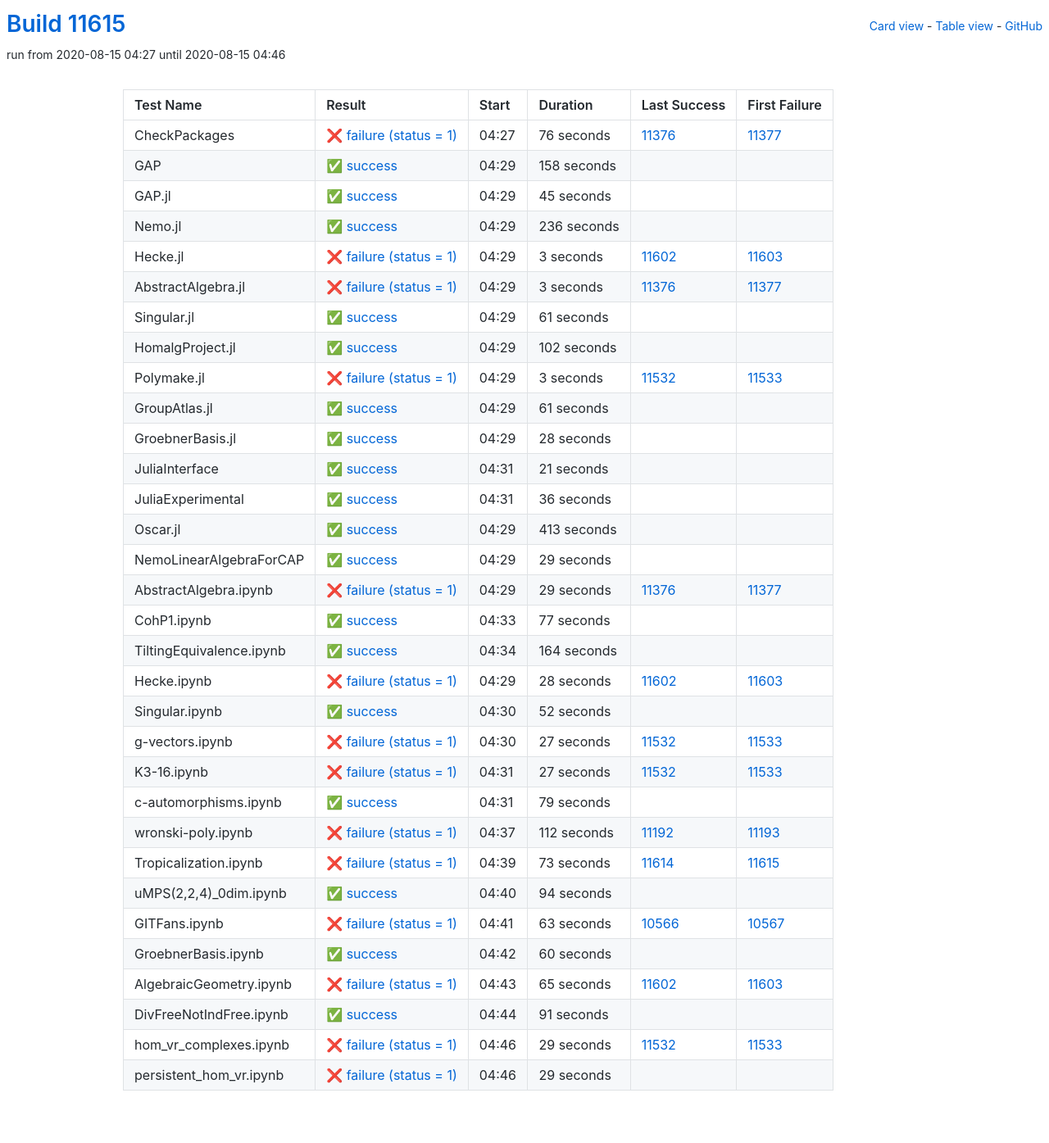
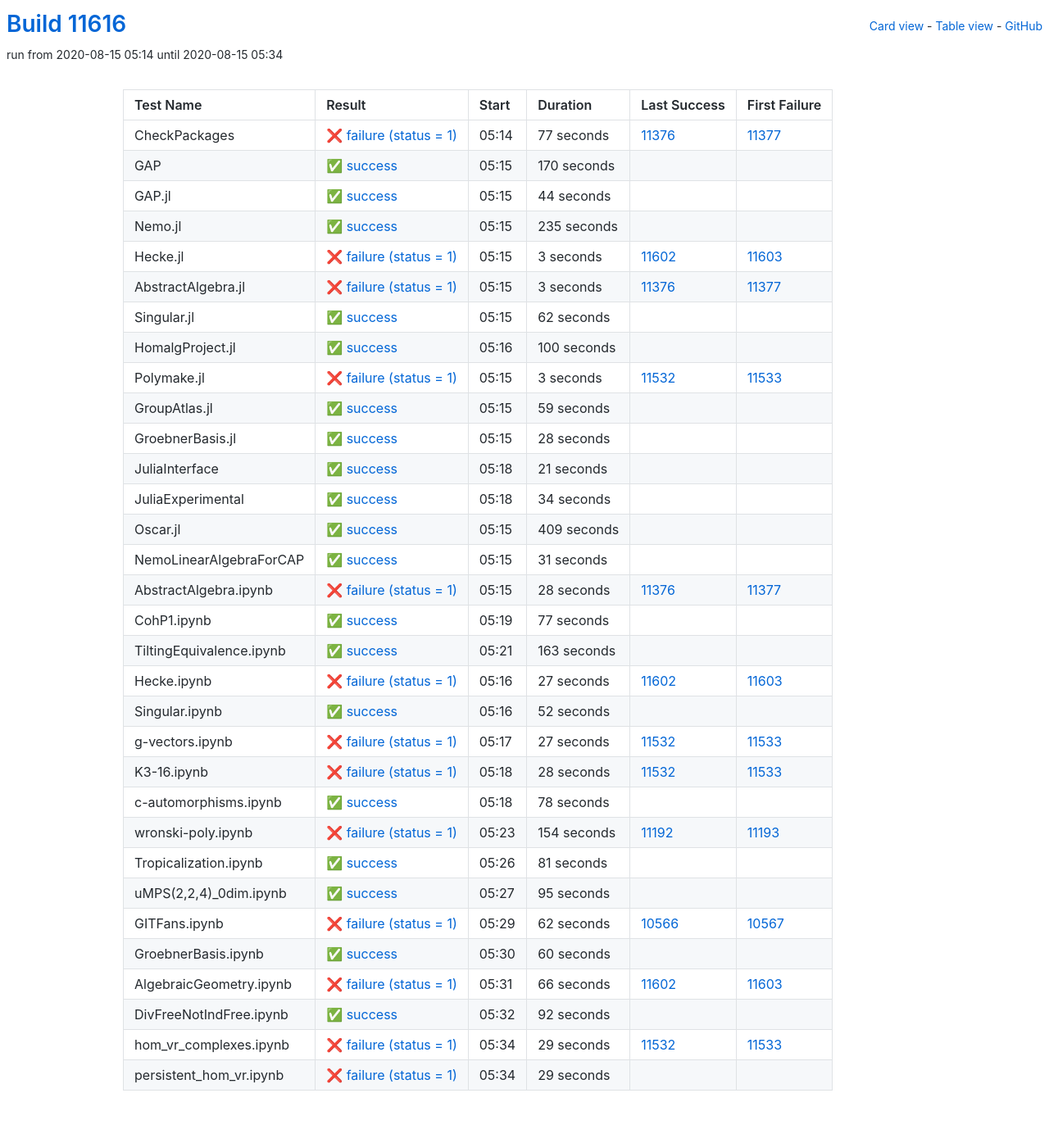
Before and after one commit to oscar-system/oscar-ci-status, a Jekyll site: the page built from table.html, in a window 1280 px wide. Shown: the whole page at 82% size. Built offline with Jekyll 4.4.1, drawn with Linux system fonts in a browser that asks for light colours.

Commit message:
Build #11616

```diff
--- a/_data/ci.yml
+++ b/_data/ci.yml
@@ -1,6 +1,6 @@
 ---
-build: 11615
-build_url: https://oscarci.mathematik.uni-kl.de/job/oscar/11615/
+build: 11616
+build_url: https://oscarci.mathematik.uni-kl.de/job/oscar/11616/
 job: oscar
 organization: oscar-system
 repo: oscar-ci-status
@@ -8,56 +8,56 @@
 tests:
 - name: CheckPackages
   id: checkpackages
-  log: https://oscarci.mathematik.uni-kl.de/job/oscar/11615/artifact/logs/build-11615/CheckPackages.log
-  start: 2020-08-15 04:27
+  log: https://oscarci.mathematik.uni-kl.de/job/oscar/11616/artifact/logs/build-11616/CheckPackages.log
+  start: 2020-08-15 05:14
   success: false
   exitcode: 1
   status: failure
-  duration: 76
+  duration: 77
   last_success: 11376
   last_success_url: https://oscarci.mathematik.uni-kl.de/job/oscar/11376/
   first_failure: 11377
   first_failure_url: https://oscarci.mathematik.uni-kl.de/job/oscar/11377/
 - name: GAP
   id: gap
-  log: https://oscarci.mathematik.uni-kl.de/job/oscar/11615/artifact/logs/build-11615/GAP.log
-  start: 2020-08-15 04:29
+  log: https://oscarci.mathematik.uni-kl.de/job/oscar/11616/artifact/logs/build-11616/GAP.log
+  start: 2020-08-15 05:15
   success: true
   exitcode: 0
   status: success
-  duration: 158
+  duration: 170
   last_success: false
   last_success_url:
   first_failure: false
   first_failure_url:
 - name: GAP.jl
   id: gap-jl
-  log: https://oscarci.mathematik.uni-kl.de/job/oscar/11615/artifact/logs/build-11615/GAP.jl.log
-  start: 2020-08-15 04:29
+  log: https://oscarci.mathematik.uni-kl.de/job/oscar/11616/artifact/logs/build-11616/GAP.jl.log
+  start: 2020-08-15 05:15
   success: true
   exitcode: 0
   status: success
-  duration: 45
+  duration: 44
   last_success: false
   last_success_url:
   first_failure: false
   first_failure_url:
 - name: Nemo.jl
   id: nemo-jl
-  log: https://oscarci.mathematik.uni-kl.de/job/oscar/11615/artifact/logs/build-11615/Nemo.jl.log
-  start: 2020-08-15 04:29
+  log: https://oscarci.mathematik.uni-kl.de/job/oscar/11616/artifact/logs/build-11616/Nemo.jl.log
+  start: 2020-08-15 05:15
   success: true
   exitcode: 0
   status: success
-  duration: 236
+  duration: 235
   last_success: false
   last_success_url:
   first_failure: false
   first_failure_url:
 - name: Hecke.jl
   id: hecke-jl
-  log: https://oscarci.mathematik.uni-kl.de/job/oscar/11615/artifact/logs/build-11615/Hecke.jl.log
-  start: 2020-08-15 04:29
+  log: https://oscarci.mathematik.uni-kl.de/job/oscar/11616/artifact/logs/build-11616/Hecke.jl.log
+  start: 2020-08-15 05:15
   success: false
   exitcode: 1
   status: failure
@@ -68,8 +68,8 @@
   first_failure_url: https://oscarci.mathematik.uni-kl.de/job/oscar/11603/
 - name: AbstractAlgebra.jl
   id: abstractalgebra-jl
-  log: https://oscarci.mathematik.uni-kl.de/job/oscar/11615/artifact/logs/build-11615/AbstractAlgebra.jl.log
-  start: 2020-08-15 04:29
+  log: https://oscarci.mathematik.uni-kl.de/job/oscar/11616/artifact/logs/build-11616/AbstractAlgebra.jl.log
+  start: 2020-08-15 05:15
   success: false
   exitcode: 1
   status: failure
@@ -80,32 +80,32 @@
   first_failure_url: https://oscarci.mathematik.uni-kl.de/job/oscar/11377/
 - name: Singular.jl
   id: singular-jl
-  log: https://oscarci.mathematik.uni-kl.de/job/oscar/11615/artifact/logs/build-11615/Singular.jl.log
-  start: 2020-08-15 04:29
+  log: https://oscarci.mathematik.uni-kl.de/job/oscar/11616/artifact/logs/build-11616/Singular.jl.log
+  start: 2020-08-15 05:15
   success: true
   exitcode: 0
   status: success
-  duration: 61
+  duration: 62
   last_success: false
   last_success_url:
   first_failure: false
   first_failure_url:
 - name: HomalgProject.jl
   id: homalgproject-jl
-  log: https://oscarci.mathematik.uni-kl.de/job/oscar/11615/artifact/logs/build-11615/HomalgProject.jl.log
-  start: 2020-08-15 04:29
+  log: https://oscarci.mathematik.uni-kl.de/job/oscar/11616/artifact/logs/build-11616/HomalgProject.jl.log
+  start: 2020-08-15 05:16
   success: true
   exitcode: 0
   status: success
-  duration: 102
+  duration: 100
   last_success: false
   last_success_url:
   first_failure: false
   first_failure_url:
 - name: Polymake.jl
   id: polymake-jl
-  log: https://oscarci.mathematik.uni-kl.de/job/oscar/11615/artifact/logs/build-11615/Polymake.jl.log
-  start: 2020-08-15 04:29
+  log: https://oscarci.mathematik.uni-kl.de/job/oscar/11616/artifact/logs/build-11616/Polymake.jl.log
+  start: 2020-08-15 05:15
   success: false
   exitcode: 1
   status: failure
@@ -116,20 +116,20 @@
   first_failure_url: https://oscarci.mathematik.uni-kl.de/job/oscar/11533/
 - name: GroupAtlas.jl
   id: groupatlas-jl
-  log: https://oscarci.mathematik.uni-kl.de/job/oscar/11615/artifact/logs/build-11615/GroupAtlas.jl.log
-  start: 2020-08-15 04:29
+  log: https://oscarci.mathematik.uni-kl.de/job/oscar/11616/artifact/logs/build-11616/GroupAtlas.jl.log
+  start: 2020-08-15 05:15
   success: true
   exitcode: 0
   status: success
-  duration: 61
+  duration: 59
   last_success: false
   last_success_url:
   first_failure: false
   first_failure_url:
 - name: GroebnerBasis.jl
   id: groebnerbasis-jl
-  log: https://oscarci.mathematik.uni-kl.de/job/oscar/11615/artifact/logs/build-11615/GroebnerBasis.jl.log
-  start: 2020-08-15 04:29
+  log: https://oscarci.mathematik.uni-kl.de/job/oscar/11616/artifact/logs/build-11616/GroebnerBasis.jl.log
+  start: 2020-08-15 05:15
   success: true
   exitcode: 0
   status: success
@@ -140,8 +140,8 @@
   first_failure_url:
 - name: JuliaInterface
   id: juliainterface
-  log: https://oscarci.mathematik.uni-kl.de/job/oscar/11615/artifact/logs/build-11615/JuliaInterface.log
-  start: 2020-08-15 04:31
+  log: https://oscarci.mathematik.uni-kl.de/job/oscar/11616/artifact/logs/build-11616/JuliaInterface.log
+  start: 2020-08-15 05:18
   success: true
   exitcode: 0
   status: success
@@ -152,56 +152,56 @@
   first_failure_url:
 - name: JuliaExperimental
   id: juliaexperimental
-  log: https://oscarci.mathematik.uni-kl.de/job/oscar/11615/artifact/logs/build-11615/JuliaExperimental.log
-  start: 2020-08-15 04:31
+  log: https://oscarci.mathematik.uni-kl.de/job/oscar/11616/artifact/logs/build-11616/JuliaExperimental.log
+  start: 2020-08-15 05:18
   success: true
   exitcode: 0
   status: success
-  duration: 36
+  duration: 34
   last_success: false
   last_success_url:
   first_failure: false
   first_failure_url:
 - name: Oscar.jl
   id: oscar-jl
-  log: https://oscarci.mathematik.uni-kl.de/job/oscar/11615/artifact/logs/build-11615/Oscar.jl.log
-  start: 2020-08-15 04:29
+  log: https://oscarci.mathematik.uni-kl.de/job/oscar/11616/artifact/logs/build-11616/Oscar.jl.log
+  start: 2020-08-15 05:15
   success: true
   exitcode: 0
   status: success
-  duration: 413
+  duration: 409
   last_success: false
   last_success_url:
   first_failure: false
   first_failure_url:
 - name: NemoLinearAlgebraForCAP
   id: nemolinearalgebraforcap
-  log: https://oscarci.mathematik.uni-kl.de/job/oscar/11615/artifact/logs/build-11615/NemoLinearAlgebraForCAP.log
-  start: 2020-08-15 04:29
+  log: https://oscarci.mathematik.uni-kl.de/job/oscar/11616/artifact/logs/build-11616/NemoLinearAlgebraForCAP.log
+  start: 2020-08-15 05:15
   success: true
   exitcode: 0
   status: success
-  duration: 29
+  duration: 31
   last_success: false
   last_success_url:
   first_failure: false
   first_failure_url:
 - name: AbstractAlgebra.ipynb
   id: abstractalgebra-ipynb
-  log: https://oscarci.mathematik.uni-kl.de/job/oscar/11615/artifact/logs/build-11615/AbstractAlgebra.ipynb.log
-  start: 2020-08-15 04:29
+  log: https://oscarci.mathematik.uni-kl.de/job/oscar/11616/artifact/logs/build-11616/AbstractAlgebra.ipynb.log
+  start: 2020-08-15 05:15
   success: false
   exitcode: 1
   status: failure
-  duration: 29
+  duration: 28
   last_success: 11376
   last_success_url: https://oscarci.mathematik.uni-kl.de/job/oscar/11376/
   first_failure: 11377
   first_failure_url: https://oscarci.mathematik.uni-kl.de/job/oscar/11377/
 - name: CohP1.ipynb
   id: cohp1-ipynb
-  log: https://oscarci.mathematik.uni-kl.de/job/oscar/11615/artifact/logs/build-11615/CohP1.ipynb.log
-  start: 2020-08-15 04:33
+  log: https://oscarci.mathematik.uni-kl.de/job/oscar/11616/artifact/logs/build-11616/CohP1.ipynb.log
+  start: 2020-08-15 05:19
   success: true
   exitcode: 0
   status: success
@@ -212,32 +212,32 @@
   first_failure_url:
 - name: TiltingEquivalence.ipynb
   id: tiltingequivalence-ipynb
-  log: https://oscarci.mathematik.uni-kl.de/job/oscar/11615/artifact/logs/build-11615/TiltingEquivalence.ipynb.log
-  start: 2020-08-15 04:34
+  log: https://oscarci.mathematik.uni-kl.de/job/oscar/11616/artifact/logs/build-11616/TiltingEquivalence.ipynb.log
+  start: 2020-08-15 05:21
   success: true
   exitcode: 0
   status: success
-  duration: 164
+  duration: 163
   last_success: false
   last_success_url:
   first_failure: false
   first_failure_url:
 - name: Hecke.ipynb
   id: hecke-ipynb
-  log: https://oscarci.mathematik.uni-kl.de/job/oscar/11615/artifact/logs/build-11615/Hecke.ipynb.log
-  start: 2020-08-15 04:29
+  log: https://oscarci.mathematik.uni-kl.de/job/oscar/11616/artifact/logs/build-11616/Hecke.ipynb.log
+  start: 2020-08-15 05:16
   success: false
   exitcode: 1
   status: failure
-  duration: 28
+  duration: 27
   last_success: 11602
   last_success_url: https://oscarci.mathematik.uni-kl.de/job/oscar/11602/
   first_failure: 11603
   first_failure_url: https://oscarci.mathematik.uni-kl.de/job/oscar/11603/
 - name: Singular.ipynb
   id: singular-ipynb
-  log: https://oscarci.mathematik.uni-kl.de/job/oscar/11615/artifact/logs/build-11615/Singular.ipynb.log
-  start: 2020-08-15 04:30
+  log: https://oscarci.mathematik.uni-kl.de/job/oscar/11616/artifact/logs/build-11616/Singular.ipynb.log
+  start: 2020-08-15 05:16
   success: true
   exitcode: 0
   status: success
@@ -248,8 +248,8 @@
   first_failure_url:
 - name: g-vectors.ipynb
   id: g-vectors-ipynb
-  log: https://oscarci.mathematik.uni-kl.de/job/oscar/11615/artifact/logs/build-11615/g-vectors.ipynb.log
-  start: 2020-08-15 04:30
+  log: https://oscarci.mathematik.uni-kl.de/job/oscar/11616/artifact/logs/build-11616/g-vectors.ipynb.log
+  start: 2020-08-15 05:17
   success: false
   exitcode: 1
   status: failure
@@ -260,80 +260,80 @@
   first_failure_url: https://oscarci.mathematik.uni-kl.de/job/oscar/11533/
 - name: K3-16.ipynb
   id: k3-16-ipynb
-  log: https://oscarci.mathematik.uni-kl.de/job/oscar/11615/artifact/logs/build-11615/K3-16.ipynb.log
-  start: 2020-08-15 04:31
+  log: https://oscarci.mathematik.uni-kl.de/job/oscar/11616/artifact/logs/build-11616/K3-16.ipynb.log
+  start: 2020-08-15 05:18
   success: false
   exitcode: 1
   status: failure
-  duration: 27
+  duration: 28
   last_success: 11532
   last_success_url: https://oscarci.mathematik.uni-kl.de/job/oscar/11532/
   first_failure: 11533
   first_failure_url: https://oscarci.mathematik.uni-kl.de/job/oscar/11533/
 - name: c-automorphisms.ipynb
   id: c-automorphisms-ipynb
-  log: https://oscarci.mathematik.uni-kl.de/job/oscar/11615/artifact/logs/build-11615/c-automorphisms.ipynb.log
-  start: 2020-08-15 04:31
+  log: https://oscarci.mathematik.uni-kl.de/job/oscar/11616/artifact/logs/build-11616/c-automorphisms.ipynb.log
+  start: 2020-08-15 05:18
   success: true
   exitcode: 0
   status: success
-  duration: 79
+  duration: 78
   last_success: false
   last_success_url:
   first_failure: false
   first_failure_url:
 - name: wronski-poly.ipynb
   id: wronski-poly-ipynb
-  log: https://oscarci.mathematik.uni-kl.de/job/oscar/11615/artifact/logs/build-11615/wronski-poly.ipynb.log
-  start: 2020-08-15 04:37
+  log: https://oscarci.mathematik.uni-kl.de/job/oscar/11616/artifact/logs/build-11616/wronski-poly.ipynb.log
+  start: 2020-08-15 05:23
   success: false
   exitcode: 1
   status: failure
-  duration: 112
+  duration: 154
   last_success: 11192
   last_success_url: https://oscarci.mathematik.uni-kl.de/job/oscar/11192/
   first_failure: 11193
   first_failure_url: https://oscarci.mathematik.uni-kl.de/job/oscar/11193/
 - name: Tropicalization.ipynb
   id: tropicalization-ipynb
-  log: https://oscarci.mathematik.uni-kl.de/job/oscar/11615/artifact/logs/build-11615/Tropicalization.ipynb.log
-  start: 2020-08-15 04:39
-  success: false
-  exitcode: 1
-  status: failure
-  duration: 73
-  last_success: 11614
-  last_success_url: https://oscarci.mathematik.uni-kl.de/job/oscar/11614/
-  first_failure: 11615
-  first_failure_url: https://oscarci.mathematik.uni-kl.de/job/oscar/11615/
-- name: uMPS(2,2,4)_0dim.ipynb
-  id: umps-2-2-4-0dim-ipynb
-  log: https://oscarci.mathematik.uni-kl.de/job/oscar/11615/artifact/logs/build-11615/uMPS-2-2-4-_0dim.ipynb.log
-  start: 2020-08-15 04:40
+  log: https://oscarci.mathematik.uni-kl.de/job/oscar/11616/artifact/logs/build-11616/Tropicalization.ipynb.log
+  start: 2020-08-15 05:26
   success: true
   exitcode: 0
   status: success
-  duration: 94
+  duration: 81
+  last_success: false
+  last_success_url:
+  first_failure: false
+  first_failure_url:
+- name: uMPS(2,2,4)_0dim.ipynb
+  id: umps-2-2-4-0dim-ipynb
+  log: https://oscarci.mathematik.uni-kl.de/job/oscar/11616/artifact/logs/build-11616/uMPS-2-2-4-_0dim.ipynb.log
+  start: 2020-08-15 05:27
+  success: true
+  exitcode: 0
+  status: success
+  duration: 95
   last_success: false
   last_success_url:
   first_failure: false
   first_failure_url:
 - name: GITFans.ipynb
   id: gitfans-ipynb
-  log: https://oscarci.mathematik.uni-kl.de/job/oscar/11615/artifact/logs/build-11615/GITFans.ipynb.log
-  start: 2020-08-15 04:41
+  log: https://oscarci.mathematik.uni-kl.de/job/oscar/11616/artifact/logs/build-11616/GITFans.ipynb.log
+  start: 2020-08-15 05:29
   success: false
   exitcode: 1
   status: failure
-  duration: 63
+  duration: 62
   last_success: 10566
   last_success_url: https://oscarci.mathematik.uni-kl.de/job/oscar/10566/
   first_failure: 10567
   first_failure_url: https://oscarci.mathematik.uni-kl.de/job/oscar/10567/
 - name: GroebnerBasis.ipynb
   id: groebnerbasis-ipynb
-  log: https://oscarci.mathematik.uni-kl.de/job/oscar/11615/artifact/logs/build-11615/GroebnerBasis.ipynb.log
-  start: 2020-08-15 04:42
+  log: https://oscarci.mathematik.uni-kl.de/job/oscar/11616/artifact/logs/build-11616/GroebnerBasis.ipynb.log
+  start: 2020-08-15 05:30
   success: true
   exitcode: 0
   status: success
@@ -344,32 +344,32 @@
   first_failure_url:
 - name: AlgebraicGeometry.ipynb
   id: algebraicgeometry-ipynb
-  log: https://oscarci.mathematik.uni-kl.de/job/oscar/11615/artifact/logs/build-11615/AlgebraicGeometry.ipynb.log
-  start: 2020-08-15 04:43
+  log: https://oscarci.mathematik.uni-kl.de/job/oscar/11616/artifact/logs/build-11616/AlgebraicGeometry.ipynb.log
+  start: 2020-08-15 05:31
   success: false
   exitcode: 1
   status: failure
-  duration: 65
+  duration: 66
   last_success: 11602
   last_success_url: https://oscarci.mathematik.uni-kl.de/job/oscar/11602/
   first_failure: 11603
   first_failure_url: https://oscarci.mathematik.uni-kl.de/job/oscar/11603/
 - name: DivFreeNotIndFree.ipynb
   id: divfreenotindfree-ipynb
-  log: https://oscarci.mathematik.uni-kl.de/job/oscar/11615/artifact/logs/build-11615/DivFreeNotIndFree.ipynb.log
-  start: 2020-08-15 04:44
+  log: https://oscarci.mathematik.uni-kl.de/job/oscar/11616/artifact/logs/build-11616/DivFreeNotIndFree.ipynb.log
+  start: 2020-08-15 05:32
   success: true
   exitcode: 0
   status: success
-  duration: 91
+  duration: 92
   last_success: false
   last_success_url:
   first_failure: false
   first_failure_url:
 - name: hom_vr_complexes.ipynb
   id: hom-vr-complexes-ipynb
-  log: https://oscarci.mathematik.uni-kl.de/job/oscar/11615/artifact/logs/build-11615/hom_vr_complexes.ipynb.log
-  start: 2020-08-15 04:46
+  log: https://oscarci.mathematik.uni-kl.de/job/oscar/11616/artifact/logs/build-11616/hom_vr_complexes.ipynb.log
+  start: 2020-08-15 05:34
   success: false
   exitcode: 1
   status: failure
@@ -380,8 +380,8 @@
   first_failure_url: https://oscarci.mathematik.uni-kl.de/job/oscar/11533/
 - name: persistent_hom_vr.ipynb
   id: persistent-hom-vr-ipynb
-  log: https://oscarci.mathematik.uni-kl.de/job/oscar/11615/artifact/logs/build-11615/persistent_hom_vr.ipynb.log
-  start: 2020-08-15 04:46
+  log: https://oscarci.mathematik.uni-kl.de/job/oscar/11616/artifact/logs/build-11616/persistent_hom_vr.ipynb.log
+  start: 2020-08-15 05:34
   success: false
   exitcode: 1
   status: failure
```
Also changed, not shown: README.md.
